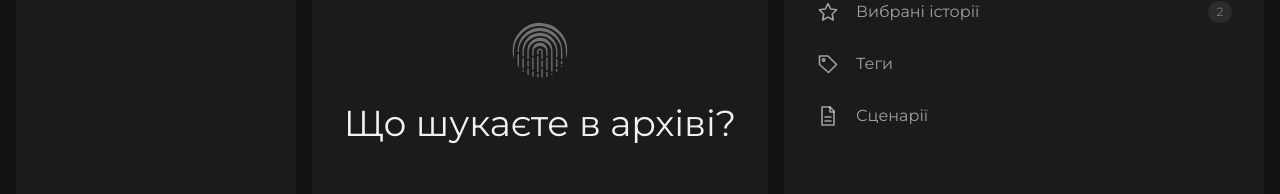
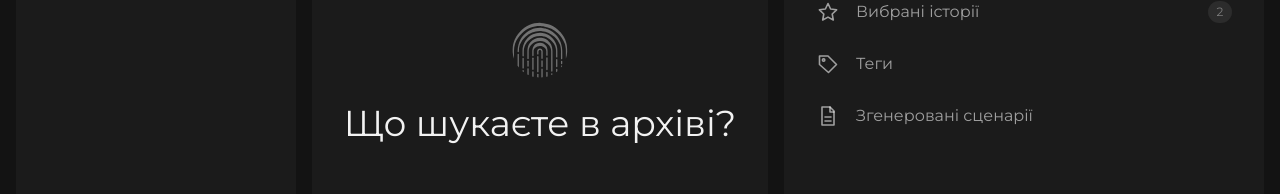
Before and after one commit to mikelebedenko/scm-museum, a React (Vite) app: page / in a window 1280 px wide. Shown: the part 271-465 px from the top of the page. Built offline with nearby package versions, Linux system fonts and the light colour scheme.

Commit message:
Rename 'Сценарії' to 'Згенеровані сценарії' (menu, rail, modal, hint)
Co-Authored-By: Claude Sonnet 5.5 <noreply@anthropic.com>

```diff
--- a/src/pages/LibPanel.tsx
+++ b/src/pages/LibPanel.tsx
@@ -718,7 +718,7 @@ export function LibPanel(p: Props) {
       { icon: "list", label: "Теми", run: () => railGo({ v: "topics" }) },
       { icon: "star", label: "Вибрані історії", run: () => railGo({ v: "favs" }) },
       { icon: "tag", label: "Теги", run: () => railGo({ v: "tags" }) },
-      { icon: "file", label: "Сценарії", run: p.onOpenScripts },
+      { icon: "file", label: "Згенеровані сценарії", run: p.onOpenScripts },
     ]
     return (
       <aside className="lib-rail" aria-label="Бібліотека">
@@ -830,7 +830,7 @@ export function LibPanel(p: Props) {
                   <NavItem icon="tag" label="Теги" to={{ v: "tags" }} />
                   <button onClick={p.onOpenScripts}>
                     <Icon n="file" s={24} />
-                    <span className="lbl">Сценарії</span>
+                    <span className="lbl">Згенеровані сценарії</span>
                     {data.scripts.length > 0 && <small>{data.scripts.length}</small>}
                   </button>
                 </nav>
--- a/src/pages/Search.tsx
+++ b/src/pages/Search.tsx
@@ -730,7 +730,7 @@ function ScriptModal({ ids, onClose }: { ids: string[]; onClose: () => void }) {
         <>
           <div className="okmsg">
             <Icon n="check" />
-            Сценарій збережено. Знайти його можна в «Сценарії» у бібліотеці.
+            Сценарій збережено. Знайти його можна в розділі «Згенеровані сценарії» у бібліотеці.
           </div>
           <pre className="scriptout">{out}</pre>
         </>
@@ -758,9 +758,9 @@ function ScriptsModal({ onClose }: { onClose: () => void }) {
     }
   }
   return (
-    <Modal wide title="Збережені сценарії" onClose={onClose}>
+    <Modal wide title="Згенеровані сценарії" onClose={onClose}>
       {data.scripts.length === 0 && (
-        <Empty icon="file" title="Сценаріїв ще немає">
+        <Empty icon="file" title="Згенерованих сценаріїв ще немає">
           Оберіть історії або фрагменти й натисніть «Згенерувати сценарій».
         </Empty>
       )}
```
